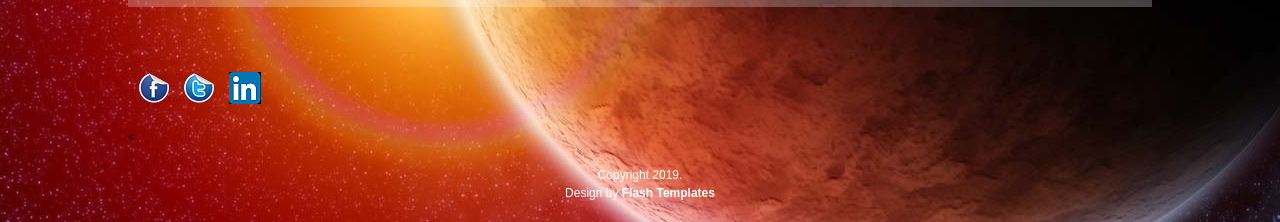
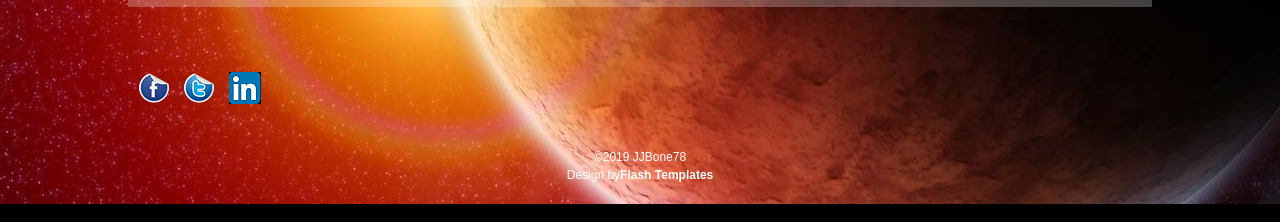
Before and after one commit to JJBone78/jjbone78.github.io, a plain HTML site: page gallery.html in a window 1280 px wide. Shown: the part 756-978 px from the top of the page. Drawn offline with Linux system fonts and the light colour scheme.

Commit message:
changed footer

```diff
--- a/gallery.html
+++ b/gallery.html
@@ -163,9 +163,9 @@ $(document).ready(function() {
 							</div>
 						</div>
 					</div>
-					<<div id="footer_bot">
-						<p color="black">Copyright 2019.</black> <!-- <a href="#">Privacy Policy</a> | <a href="#">Terms of Use</a> | <a href="http://validator.w3.org/check/referer" title="This page validates as XHTML 1.0 Transitional"><abbr title="eXtensible HyperText Markup Language">XHTML</abbr></a> | <a href="http://jigsaw.w3.org/css-validator/check/referer" title="This page validates as CSS"><abbr title="Cascading Style Sheets">CSS</abbr></a></p> -->
-                    <!-- Please DO NOT remove the following notice --><p color font ="black">Design by</black> <a href="http://www.metamorphozis.com/" title="Flash Templates">Flash Templates</a></p><!-- end of copyright notice-->
+					<div id="footer_bot">
+						<p>©2019 JJBone78<!-- <a href="#">Privacy Policy</a> | <a href="#">Terms of Use</a> | <a href="http://validator.w3.org/check/referer" title="This page validates as XHTML 1.0 Transitional"><abbr title="eXtensible HyperText Markup Language">XHTML</abbr></a> | <a href="http://jigsaw.w3.org/css-validator/check/referer" title="This page validates as CSS"><abbr title="Cascading Style Sheets">CSS</abbr></a></p> -->
+                    <!-- Please DO NOT remove the following notice --><p>Design by<a href="http://www.metamorphozis.com/" title="Flash Templates">Flash Templates</a></p><!-- end of copyright notice-->
 					</div>
 				</div>
         	</div>
```
Also changed, not shown: aboutme.html (+2 -2 lines), index.html (+2 -2 lines).
